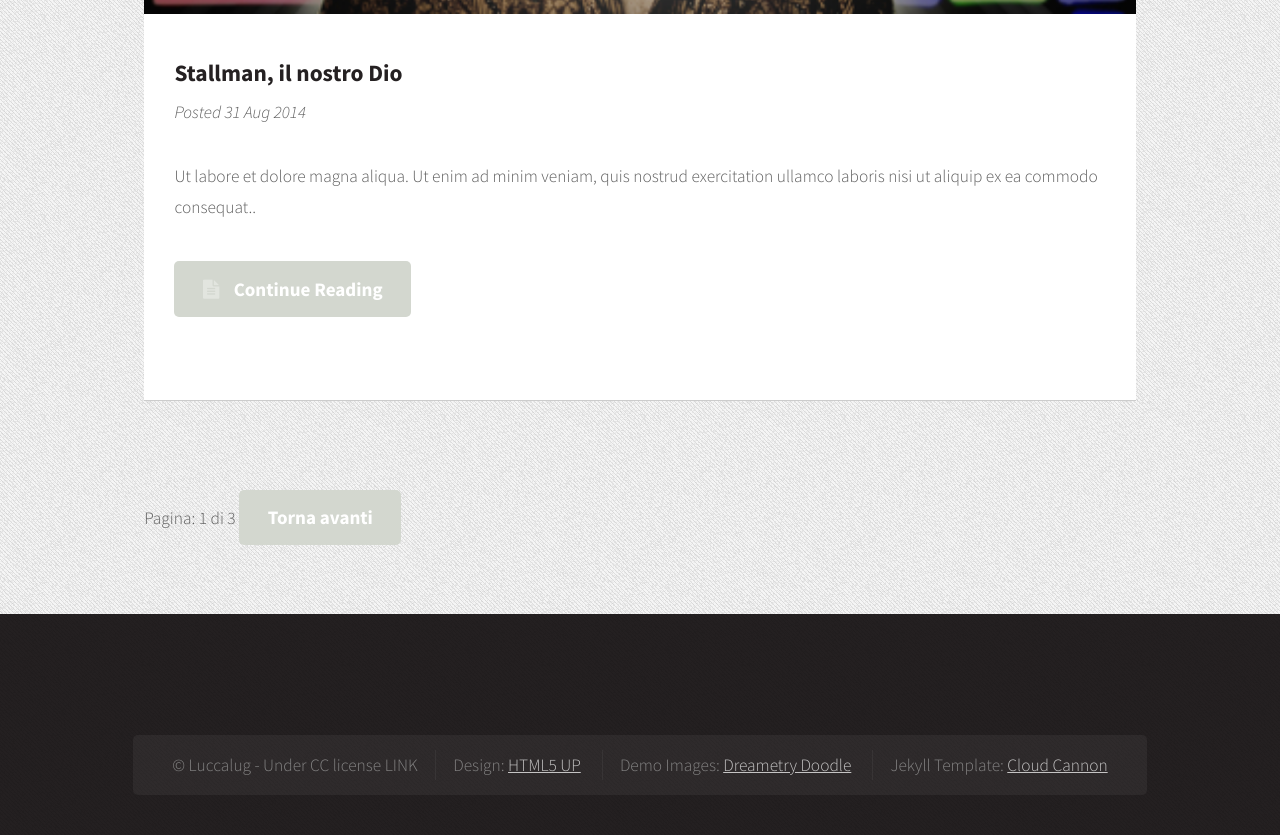
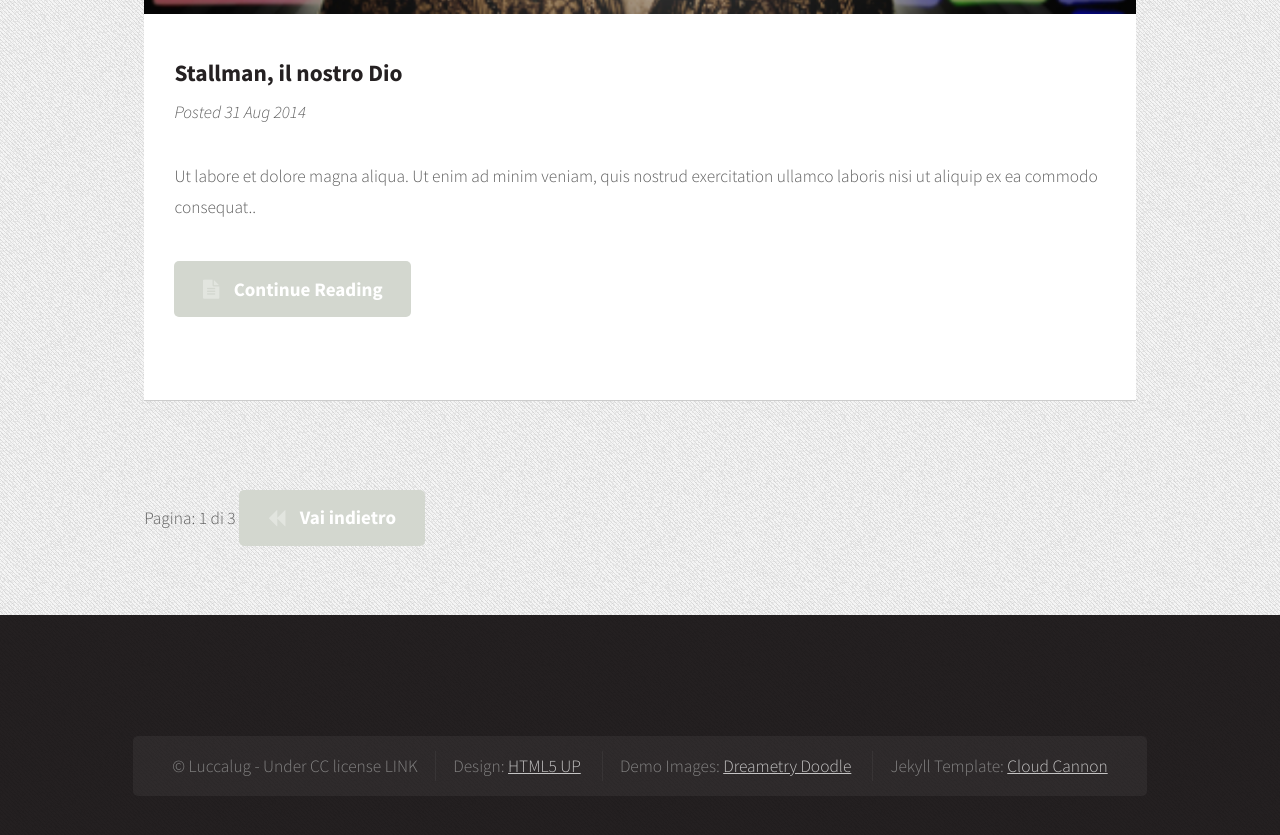
Before and after one commit to Luccalug/luccalug-site-old, a Jekyll site: the page built from blog/index.html, in a window 1280 px wide and 900 px high, scrolled down 2164 px. Shown: the top 835 px of the window. Built offline with Jekyll 4.4.1, drawn with Linux system fonts in a browser that asks for light colours; the list of posts is cut into pages by our own code.

```diff
--- a/assets/css/style.css
+++ b/assets/css/style.css
@@ -3,6 +3,7 @@
 @import url("http://fonts.googleapis.com/css?family=Source+Sans+Pro:300,400,700,900,300italic");
 
 /*
+ * Eliminare le chiamate a Google font qui sopra
 	Dopetrope by HTML5 UP
 	html5up.net | @n33co
 	Free for personal and commercial use under the CCA 3.0 license (html5up.net/license)
--- a/blog/index.html
+++ b/blog/index.html
@@ -41,11 +41,11 @@
                             <div class="10u -1u">
                                 <footer>
                                     {% if paginator.previous_page %}
-                                        <a href="{{ paginator.previous_page_path }}" class="button">Vai indietro</a>
+                                        <a href="{{ paginator.previous_page_path }}" class="button icon fa-forward">Torna avanti</a>
                                     {% endif %}
                                     <span class="page_number ">Pagina: {{ paginator.page }} di {{ paginator.total_pages }}</span>
                                     {% if paginator.next_page %}
-                                        <a href="{{ paginator.next_page_path }}" class="button">Torna avanti</a>
+                                        <a href="{{ paginator.next_page_path }}" class="button icon fa-backward">Vai indietro</a>
                                     {% endif %}
                                 </footer>
                             </div>
```
